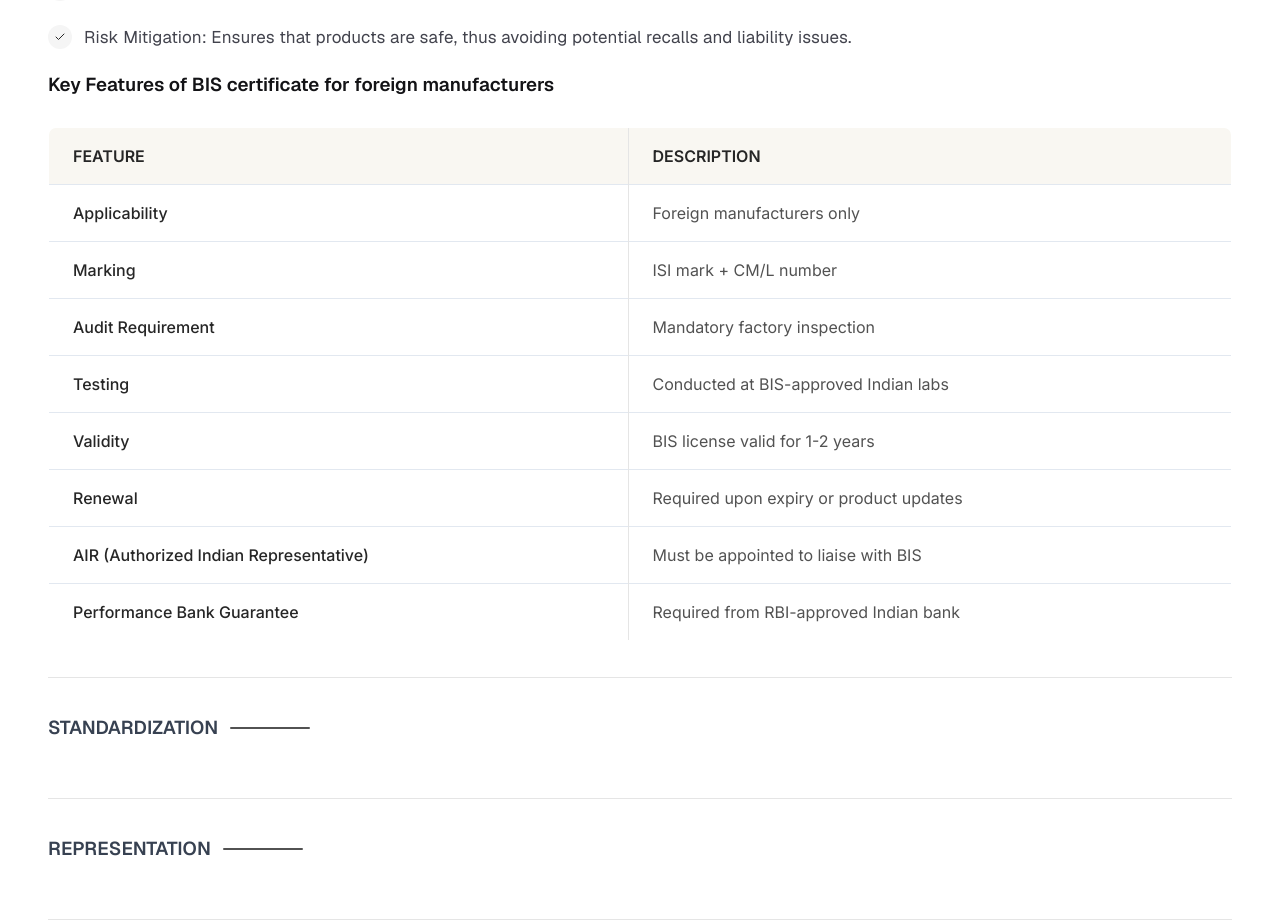
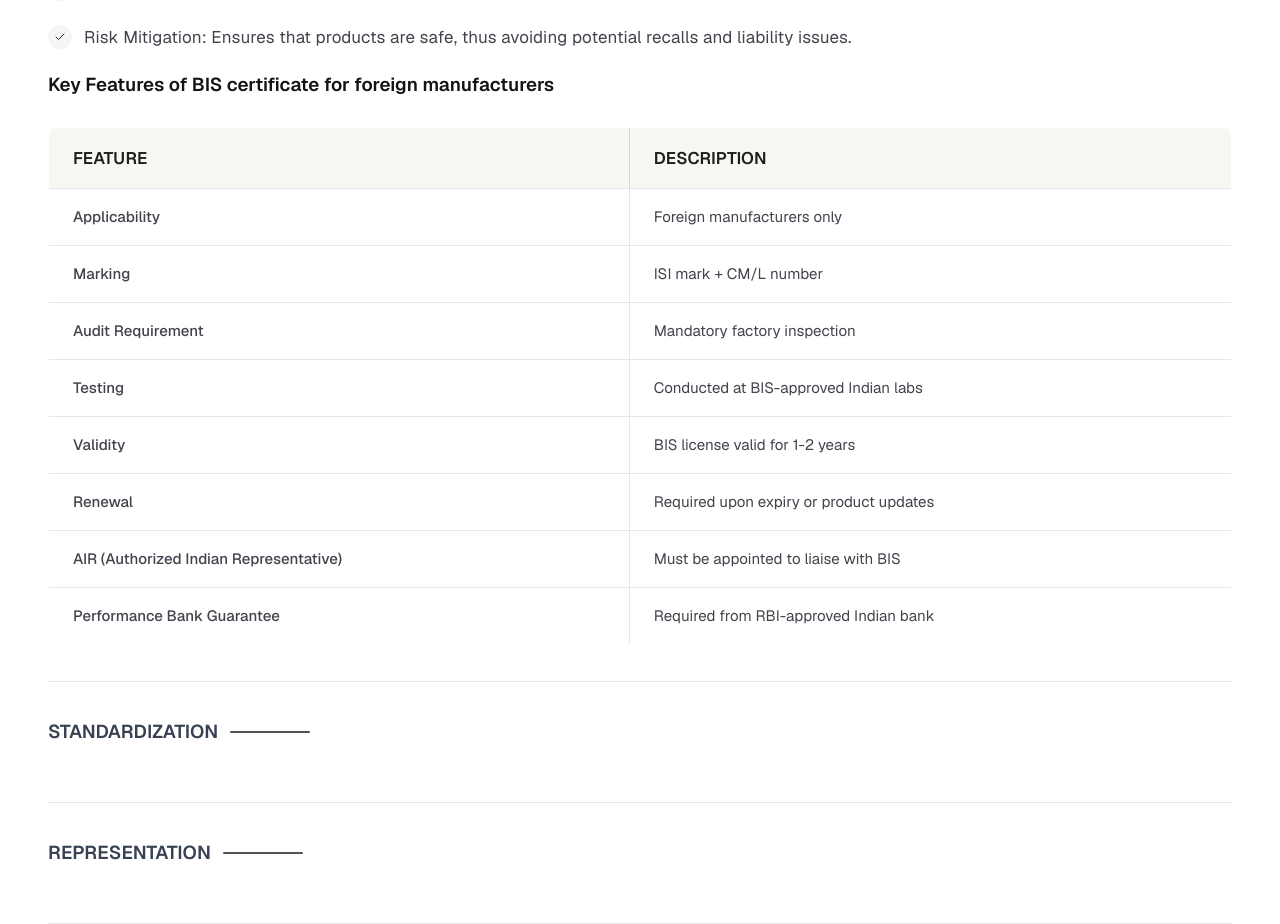
Before and after one commit to Mohd-Arzaid/Sun-Certifications-India-Nextjs, a Next.js app: page /a-guide-to-bis-certification-for-foreign-manufacturers-indian-bis in a window 1280 px wide. Shown: the part 2949-3873 px from the top of the page. Built offline with nearby package versions, Linux system fonts and the light colour scheme.

Commit message:
Update styling in ServiceTable component for improved visual consistency, including border and font adjustments.

```diff
--- a/components/services-pages/shared/service-content.jsx
+++ b/components/services-pages/shared/service-content.jsx
@@ -144,7 +144,7 @@
   <div className={cn("overflow-x-auto", className)}>
     <Table
       className={cn(
-        "min-w-full border border-neutral-200 rounded-lg overflow-hidden",
+        "min-w-full border border-gray-200 rounded-lg overflow-hidden",
         tableClassName
       )}
     >
@@ -159,8 +159,8 @@
             <TableHead
               key={index}
               className={cn(
-                "font-semibold font-inter text-left text-sm md:text-base  px-4 md:px-6 py-3 md:py-4 text-neutral-800",
-                index < headers.length - 1 && "border-r border-neutral-200",
+                "font-semibold font-geist text-left text-base md:text-lg px-4 md:px-6 py-3 md:py-4 text-[#1E1E1E]",
+                index < headers.length - 1 && "border-r border-gray-300",
                 headerCellClassName
               )}
             >
@@ -174,7 +174,7 @@
           <TableRow
             key={rowIndex}
             className={cn(
-              "hover:bg-neutral-50 transition-colors",
+              "hover:bg-gray-50 transition-colors",
               bodyRowClassName
             )}
           >
@@ -185,11 +185,9 @@
                 <TableCell
                   key={cellIndex}
                   className={cn(
-                    "font-inter text-sm md:text-base px-4 md:px-6 py-3 md:py-4",
-                    isEmphasized
-                      ? "font-medium text-neutral-800"
-                      : "text-neutral-600",
-                    !isLastColumn && "border-r border-neutral-200",
+                    "font-geist text-sm md:text-base px-4 md:px-6 py-3 md:py-4 text-[#42434d]",
+                    isEmphasized && "font-medium",
+                    isEmphasized && !isLastColumn && "border-r border-gray-200",
                     bodyCellClassName
                   )}
                 >
```
